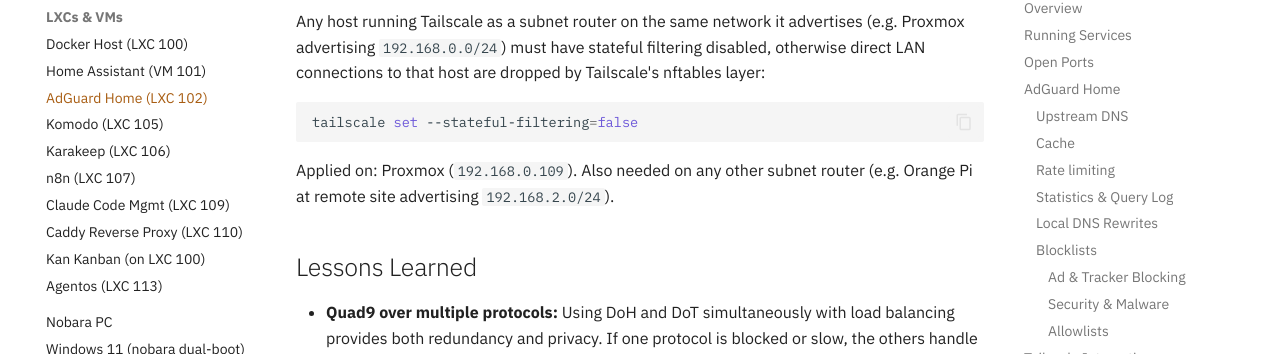
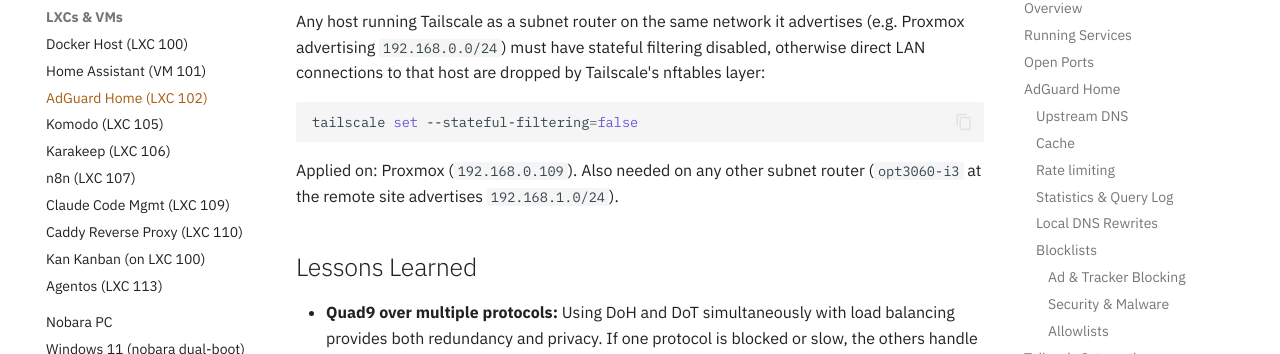
Before and after one commit to Pironex9/homelab, an MkDocs documentation site: the page built from docs/hosts/adguard.md, in a window 1280 px wide and 900 px high, scrolled down 8568 px. Shown: the part 100-454 px from the top of the window. Built offline with MkDocs 1.6.1 and Material for MkDocs 9.7.7, drawn with Linux system fonts in a browser that asks for light colours; comment, search, counter and statistics services are not loaded.

Commit message:
docs(k3s): a maradek 192.168.2.x hivatkozasok atirasa a fix IP-kre
A topologia terkep forrasa (nodes.yml) meg a regi subnetet es a .2.10x
cimeket tartalmazta, az adguard doksi az orangepi-t nevezte meg subnet
routerkent, a topologia leiro es az AGENTS.md pedig a 192.168.2.x-et.

A dist ujraepitve (npm test + npm run build, 3 teszt zold) es kitolva a
100-as LXC-re, a lap 200-zal valaszol az uj cimekkel.

A ket worker detail szovege is javitva: a Longhorn mar telepitve van, nem
tervezett.

````diff
--- a/docs/hosts/adguard.md
+++ b/docs/hosts/adguard.md
@@ -240,7 +240,7 @@
 tailscale set --stateful-filtering=false
 ```
 
-Applied on: Proxmox (`192.168.0.109`). Also needed on any other subnet router (e.g. Orange Pi at remote site advertising `192.168.2.0/24`).
+Applied on: Proxmox (`192.168.0.109`). Also needed on any other subnet router (`opt3060-i3` at the remote site advertises `192.168.1.0/24`).
 
 ## Lessons Learned
 
````
Also changed, not shown: AGENTS.md (+1 -1 lines), docs/proxmox/26_Network_Topology_Map.md (+1 -1 lines), 1 other file.
